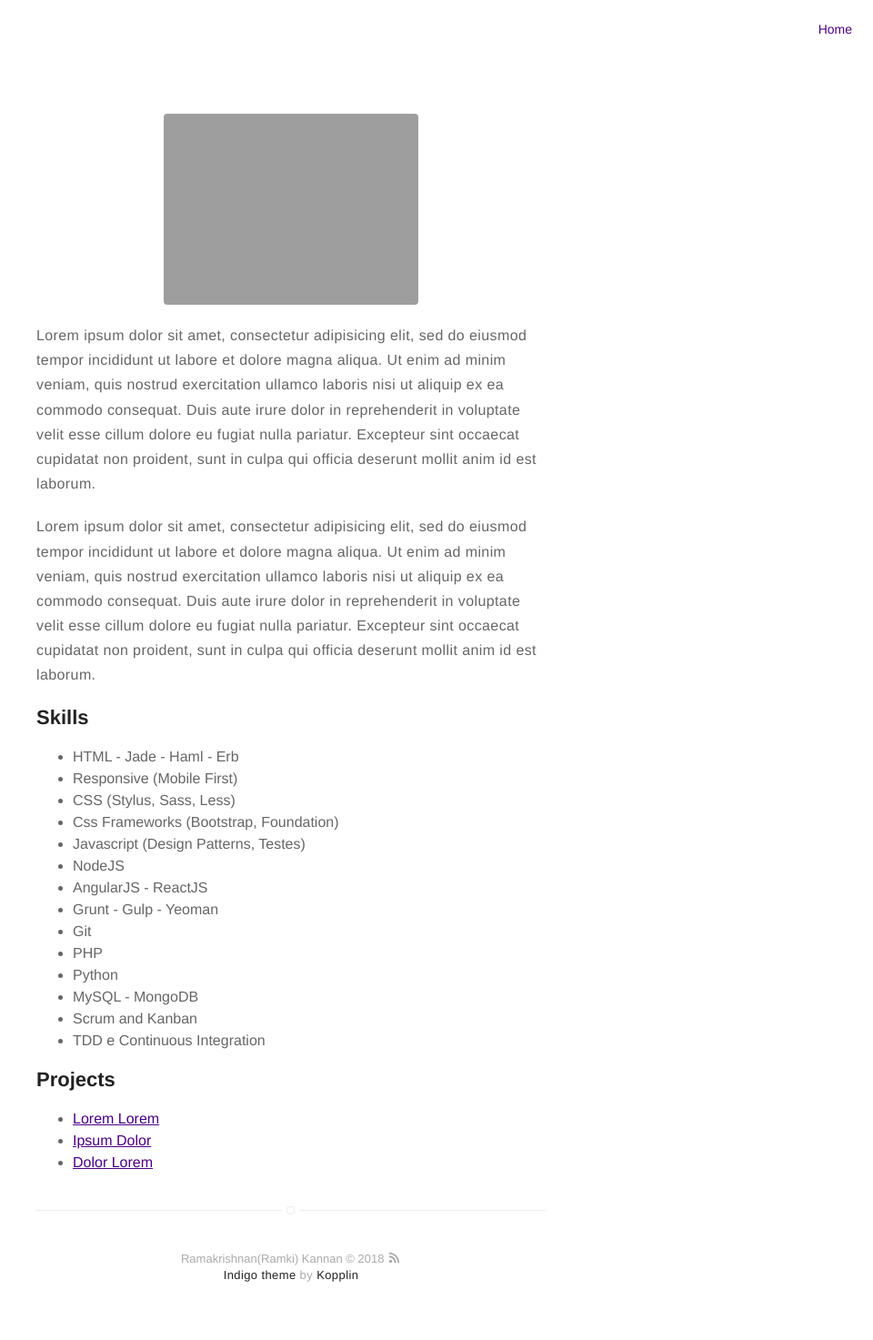
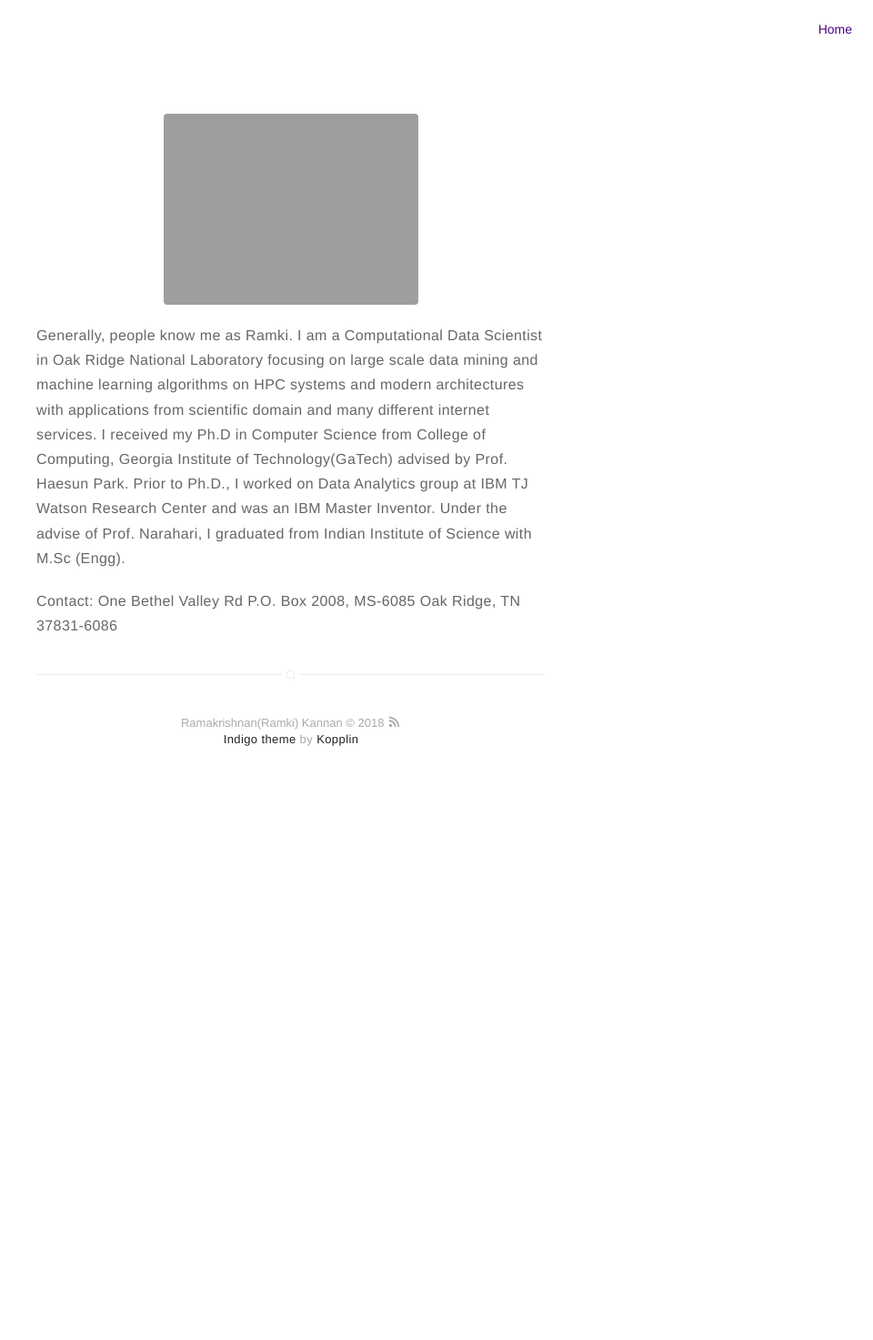
Before and after one commit to ramkikannan/ramkikannan.github.io, a Jekyll site: the page built from about.md, in a window 1280 px wide. Shown: the whole page at 91% size, without its empty margins (320-1280 px from the left). Built offline with Jekyll 4.4.1, drawn with Linux system fonts in a browser that asks for light colours; after the commit the page ends 900 px from its top, so only the background shows below that.

Commit message:
Update about.md

```diff
--- a/about.md
+++ b/about.md
@@ -4,43 +4,10 @@ layout: page
 ---
 ![Profile Image]({{ site.url }}/{{ site.picture }})
 
-<p>Lorem ipsum dolor sit amet, consectetur adipisicing elit, sed do eiusmod
-tempor incididunt ut labore et dolore magna aliqua. Ut enim ad minim veniam,
-quis nostrud exercitation ullamco laboris nisi ut aliquip ex ea commodo
-consequat. Duis aute irure dolor in reprehenderit in voluptate velit esse
-cillum dolore eu fugiat nulla pariatur. Excepteur sint occaecat cupidatat non
-proident, sunt in culpa qui officia deserunt mollit anim id est laborum.</p>
+Generally, people know me as Ramki. I am a Computational Data Scientist in Oak Ridge National Laboratory focusing on large scale data mining and machine learning algorithms on HPC systems and modern architectures with applications from scientific domain and many different internet services. I received my Ph.D in Computer Science from College of Computing, Georgia Institute of Technology(GaTech) advised by Prof. Haesun Park. Prior to Ph.D., I worked on Data Analytics group at IBM TJ Watson Research Center and was an IBM Master Inventor. Under the advise of Prof. Narahari, I graduated from Indian Institute of Science with M.Sc (Engg).
 
-<p>Lorem ipsum dolor sit amet, consectetur adipisicing elit, sed do eiusmod
-tempor incididunt ut labore et dolore magna aliqua. Ut enim ad minim veniam,
-quis nostrud exercitation ullamco laboris nisi ut aliquip ex ea commodo
-consequat. Duis aute irure dolor in reprehenderit in voluptate velit esse
-cillum dolore eu fugiat nulla pariatur. Excepteur sint occaecat cupidatat non
-proident, sunt in culpa qui officia deserunt mollit anim id est laborum.</p>
 
-<h2>Skills</h2>
-
-<ul class="skill-list">
-	<li>HTML - Jade - Haml - Erb</li>
-	<li>Responsive (Mobile First)</li>
-	<li>CSS (Stylus, Sass, Less)</li>
-	<li>Css Frameworks (Bootstrap, Foundation)</li>
-	<li>Javascript (Design Patterns, Testes)</li>
-	<li>NodeJS</li>
-	<li>AngularJS - ReactJS</li>
-	<li>Grunt - Gulp - Yeoman</li>
-	<li>Git</li>
-	<li>PHP</li>
-	<li>Python</li>
-	<li>MySQL - MongoDB</li>
-	<li>Scrum and Kanban</li>
-	<li>TDD e Continuous Integration</li>
-</ul>
-
-<h2>Projects</h2>
-
-<ul>
-	<li><a href="https://github.com/">Lorem Lorem</a></li>
-	<li><a href="https://github.com/">Ipsum Dolor</a></li>
-	<li><a href="https://github.com/">Dolor Lorem</a></li>
-</ul>
+Contact:
+One Bethel Valley Rd
+P.O. Box 2008, MS-6085
+Oak Ridge, TN 37831-6086
```
